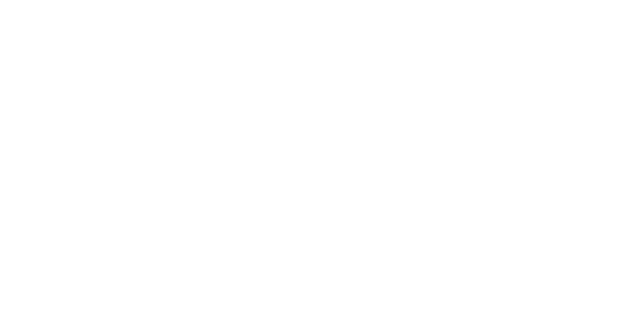
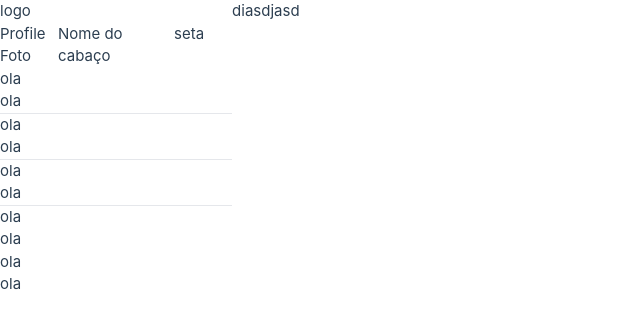
Before and after one commit to lSilverDev/Tailwind-page, a Vue app in the folder tailwindPage/: page / in a window 1280 px wide. Shown: the top 328 px of the page, without its empty margins (0-640 px from the left). Built offline with nearby package versions, Linux system fonts and the light colour scheme.

Commit message:
tailwUpdate

```diff
--- a/tailwindPage/src/App.vue
+++ b/tailwindPage/src/App.vue
@@ -1,6 +1,63 @@
 <template>
-  <div>
+  <div class="flex h-screen">
+    <aside class="columns-1">
+      <div class="flex flex-row">
+        <div>
+          logo
+        </div>
+      </div>
+      <div class="row">
+        <div class="flex flex-row">
+          <div class="basis-1/4">Profile Foto</div>
+          <div class="basis-1/2">Nome do cabaço</div>
+          <div class="basis-1/4">seta</div>
+        </div>
+      </div>
 
+      <div>
+        <ul>
+          <li>ola</li>
+          <li>ola</li>
+        </ul>
+      </div>
+
+      <hr>
+
+      <div>
+        <ul>
+          <li>ola</li>
+          <li>ola</li>
+        </ul>
+      </div>
+
+      <hr>
+
+      <div>
+        <ul>
+          <li>ola</li>
+          <li>ola</li>
+        </ul>
+      </div>
+
+      <hr>
+
+      <div>
+        <ul>
+          <li>ola</li>
+          <li>ola</li>
+        </ul>
+      </div>
+
+      <div>
+        <ul>
+          <li>ola</li>
+          <li>ola</li>
+        </ul>
+      </div>
+    </aside>
+    <div class="columns-1">
+      diasdjasd
+    </div>
   </div>
 </template>
 
@@ -12,6 +69,4 @@ export default {
 
 <style scoped>
 @import "./assets/main.css";
-
-
 </style>
```
